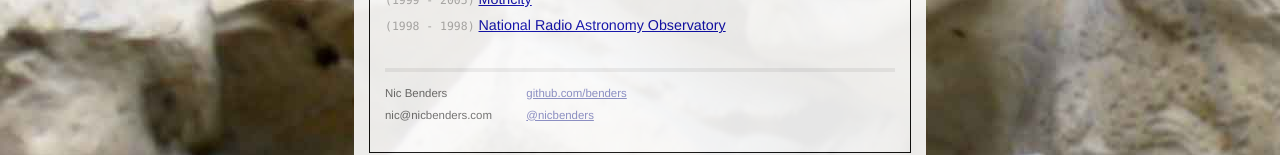
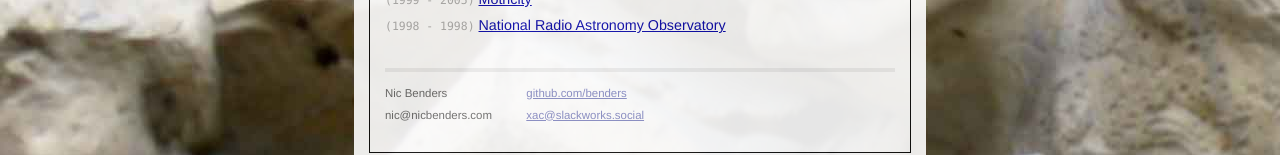
Before and after one commit to benders/benders.github.com, a Jekyll site: the page built from index.html, in a window 1280 px wide. Shown: the part 850-1005 px from the top of the page. Built offline with Jekyll 4.4.1, drawn with Linux system fonts in a browser that asks for light colours; comment, search, counter and statistics services are not loaded.

Commit message:
Twitter -> Mastodon

```diff
--- a/_layouts/default.html
+++ b/_layouts/default.html
@@ -55,7 +55,7 @@
     <div class="contact">
       <p>
         <a href="http://github.com/benders/" rel="me">github.com/benders</a><br />
-        <a href="http://twitter.com/nicbenders/" rel="me">@nicbenders</a><br />
+        <a rel="me" href="https://slackworks.social/@xac">xac@slackworks.social</a><br />
       </p>
     </div>
   </div>
```
